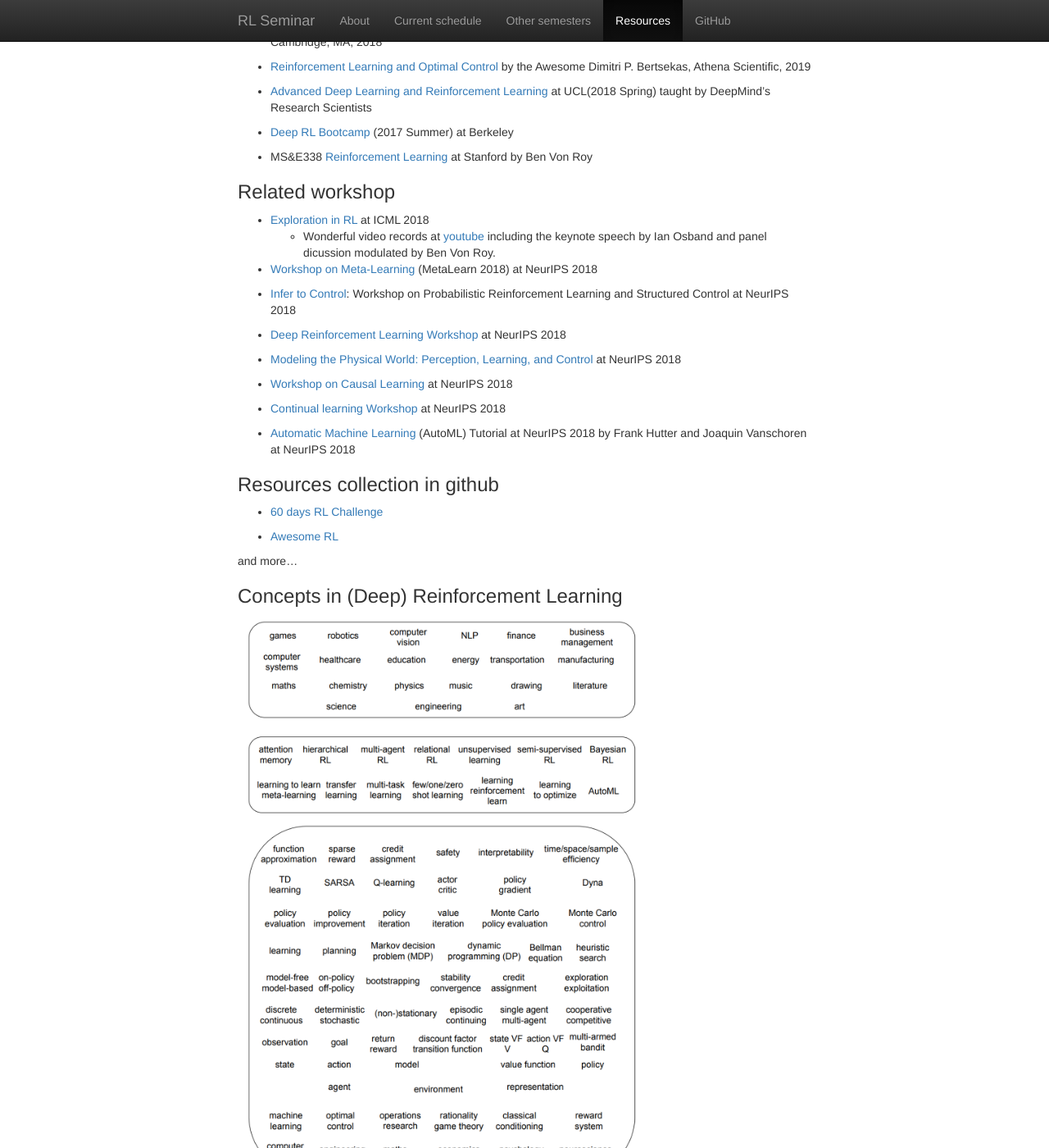
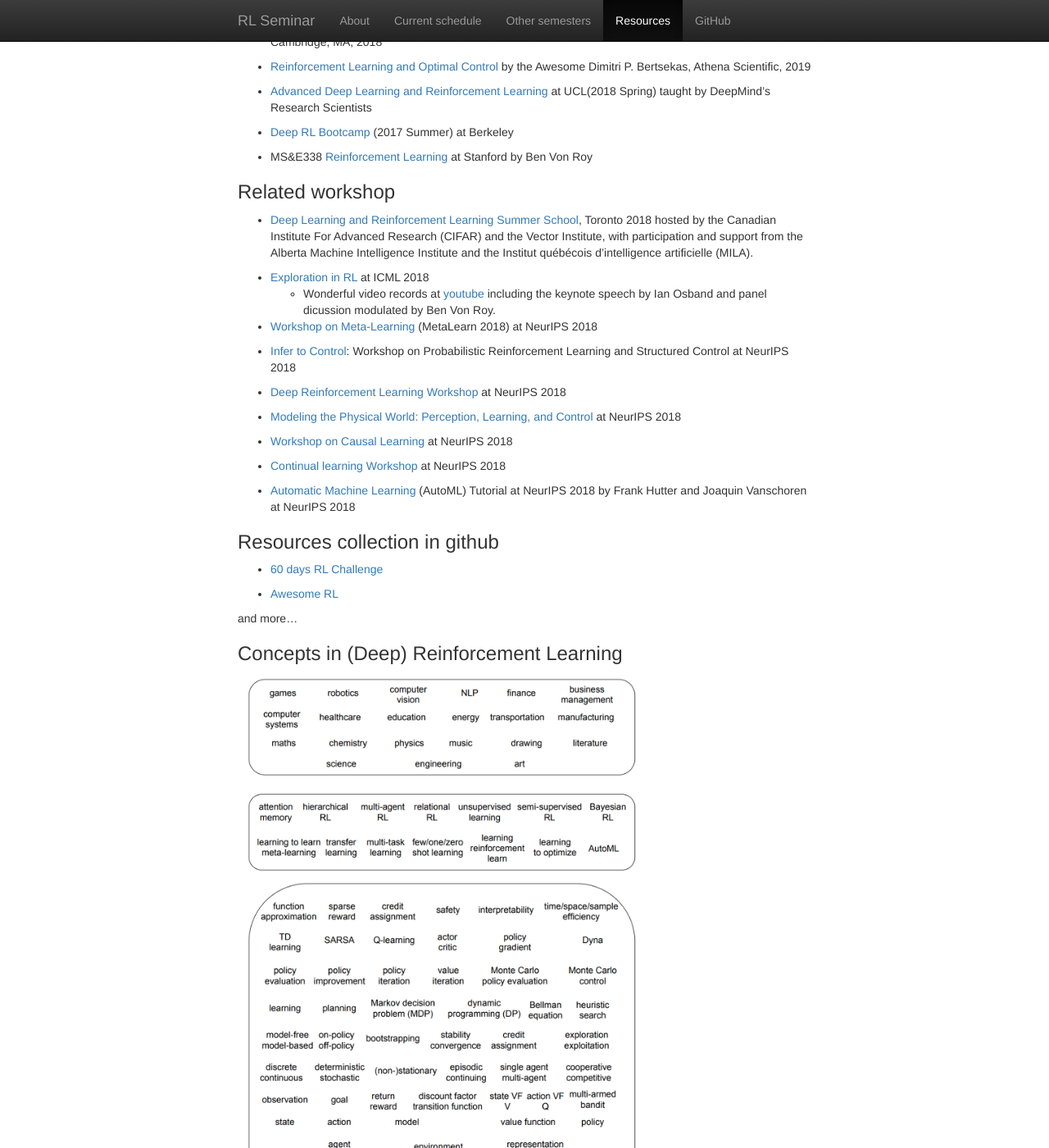
Before and after one commit to rlseminar/rlseminar.github.io, a Jekyll site: the page built from resource.md, in a window 1280 px wide and 1400 px high, scrolled down 973 px. Shown: the whole window at 82% size. Built offline with Jekyll 4.4.1, drawn with Linux system fonts in a browser that asks for light colours; nearby versions of some CDN libraries; some of the changed text lies outside the part shown.

```diff
--- a/_data/semesters.yml
+++ b/_data/semesters.yml
@@ -4,6 +4,3 @@
 -
   info: Spring 2019
   url: index-s19.html
--
-  info: Deep Learning and Reinforcement Learning Summer School, July 24 – August 2, 2019, University of Alberta in at Edmonton, Canada.
-  url: https://dlrlsummerschool.ca/
--- a/resource.md
+++ b/resource.md
@@ -35,6 +35,8 @@ There are a lot of resources and courses we can refer.
 
 ### Related workshop
 
+- [Deep Learning and Reinforcement Learning Summer School](http://videolectures.net/DLRLsummerschool2018_toronto/), Toronto 2018 hosted by the Canadian Institute For Advanced Research (CIFAR) and the Vector Institute, with participation and support from the Alberta Machine Intelligence Institute and the Institut québécois d’intelligence artificielle (MILA).
+
 - [Exploration in RL](https://sites.google.com/view/erl-2018/home) at ICML 2018
   - Wonderful video records at [youtube](https://www.youtube.com/playlist?list=PLbSAfmOMweH3YkhlH0d5KaRvFTyhcr30b) including the keynote speech by Ian Osband and panel dicussion modulated by Ben Von Roy.
 
@@ -64,3 +66,7 @@ and more…
 ### Concepts in (Deep) Reinforcement Learning
 
 <img src="static/img/drl_survey2.png" alt="bConcepts in deep reinforcement learning" width="500" align="middle">
+
+### Future Events
+
+- [Deep Learning and Reinforcement Learning Summer School](https://dlrlsummerschool.ca/), July 24 to August 2, 2019, University of Alberta in at Edmonton, Canada.
```
